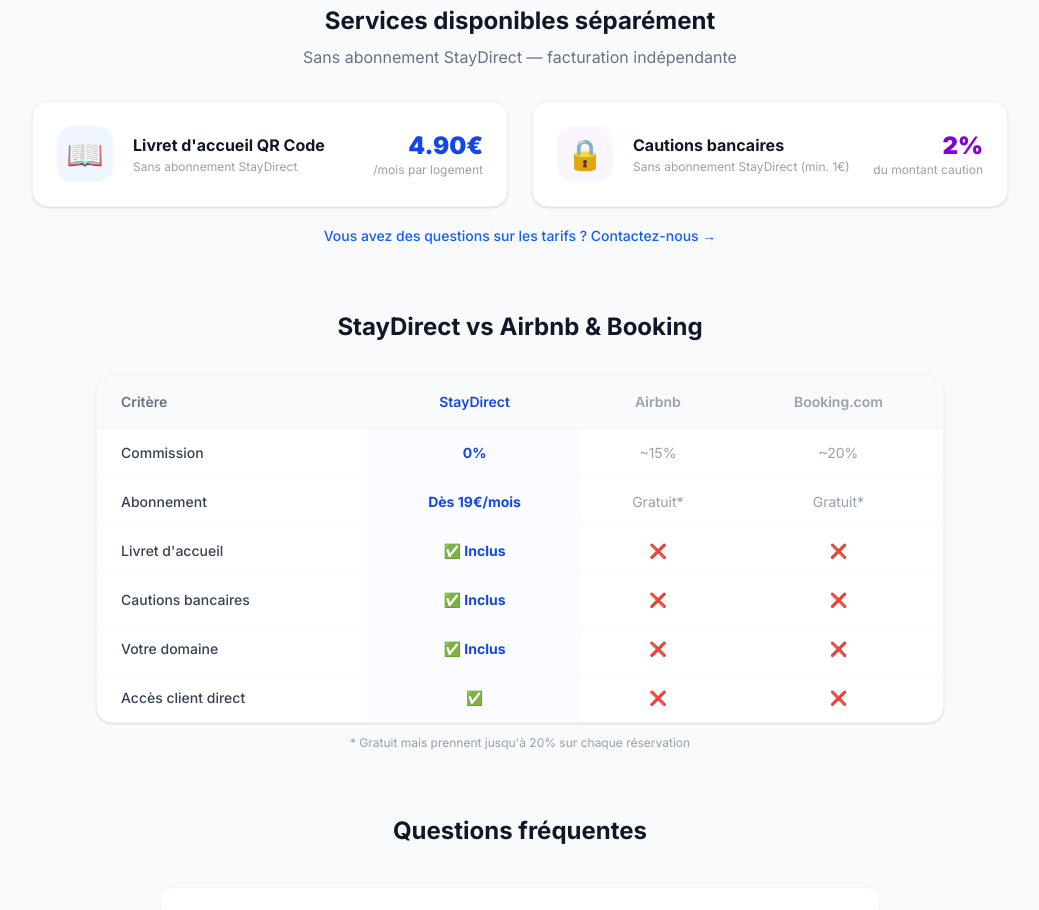
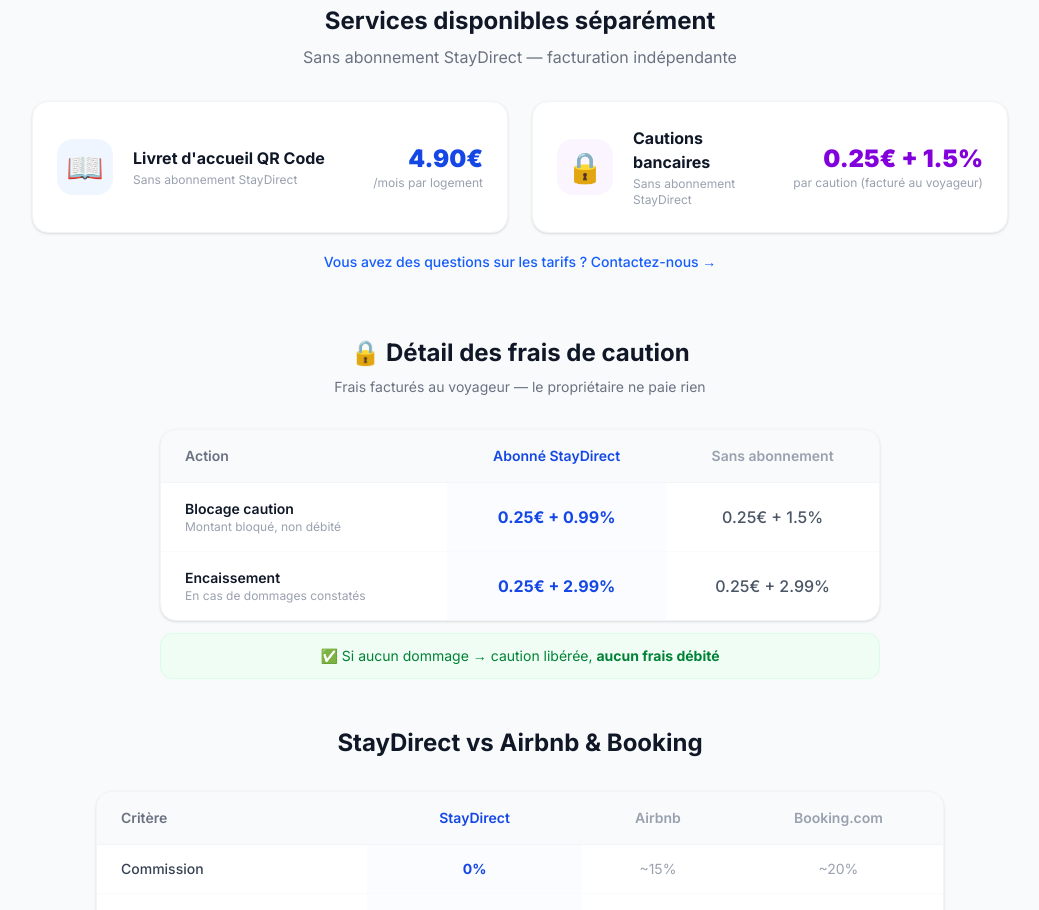
Before and after one commit to bnka36/staydirect, a Next.js app: page /pricing in a window 1280 px wide. Shown: the part 1000-1910 px from the top of the page, without its empty margins (120-1159 px from the left). Built offline with nearby package versions, Linux system fonts and the light colour scheme.

Commit message:
feat: grille tarifaire cautions (0.99%/1.5% abonne/non-abonne, frais voyageur)

```diff
--- a/app/api/deposits/route.ts
+++ b/app/api/deposits/route.ts
@@ -7,6 +7,13 @@ import Stripe from 'stripe'
 import { Resend } from 'resend'
 
 const stripe = new Stripe(process.env.STRIPE_SECRET_KEY!)
+
+// Calcul des frais selon abonnement
+function calculateFee(amount: number, isSubscriber: boolean) {
+  const percent = isSubscriber ? 0.99 : 1.5
+  const fee = Math.round((0.25 + (amount * percent / 100)) * 100) / 100
+  return { fee, percent }
+}
 
 // GET — lister toutes les cautions du proprio
 export async function GET() {
@@ -33,23 +40,34 @@ export async function POST(req: Request) {
     return NextResponse.json({ error: 'Nom, email et montant requis' }, { status: 400 })
   }
 
-  // Créer le PaymentIntent Stripe en mode préautorisation (capture manuelle)
+  // Vérifier si l'utilisateur est abonné
+  const user = await prisma.user.findUnique({ where: { id: session.user.id } })
+  const isSubscriber = !!(user?.plan && user.plan !== 'starter')
+
+  // Calculer les frais voyageur
+  const { fee, percent } = calculateFee(amount, isSubscriber)
+  const totalAmount = Math.round((amount + fee) * 100) / 100
+
+  // Créer le PaymentIntent Stripe (préautorisation = capture manuelle)
+  // Le montant inclut les frais
   const paymentIntent = await stripe.paymentIntents.create({
-    amount: Math.round(amount * 100), // en centimes
+    amount: Math.round(totalAmount * 100),
     currency: 'eur',
-    capture_method: 'manual', // ← clé : bloque sans débiter
+    capture_method: 'manual',
     payment_method_types: ['card'],
     metadata: {
       userId: session.user.id,
       guestName,
       guestEmail,
+      depositAmount: amount,
+      feeAmount: fee,
       type: 'security_deposit',
     },
-    description: `Caution — ${guestName}`,
+    description: `Caution ${amount}€ + frais ${fee}€ — ${guestName}`,
     receipt_email: guestEmail,
   })
 
-  // Expiration dans 7 jours (limite Stripe pour les préautorisations)
+  // Expiration dans 7 jours
   const expiresAt = new Date()
   expiresAt.setDate(expiresAt.getDate() + 7)
 
@@ -61,6 +79,9 @@ export async function POST(req: Request) {
       guestEmail,
       guestPhone: guestPhone || null,
       amount,
+      feeAmount: fee,
+      feePercent: percent,
+      isSubscriber,
       checkIn: checkIn ? new Date(checkIn) : null,
       checkOut: checkOut ? new Date(checkOut) : null,
       note: note || null,
@@ -71,7 +92,7 @@ export async function POST(req: Request) {
     },
   })
 
-  // Envoyer email au voyageur
+  // Email au voyageur
   const appUrl = process.env.NEXT_PUBLIC_APP_URL || 'https://staydirect.fr'
   try {
     const resend = new Resend(process.env.RESEND_API_KEY)
@@ -90,18 +111,32 @@ export async function POST(req: Request) {
   <div style="padding:32px;">
     <p style="color:#475569;font-size:15px;line-height:1.6;margin:0 0 24px;">
       Votre hôte vous demande de pré-autoriser un dépôt de garantie avant votre arrivée.
-      <strong>Votre carte ne sera pas débitée</strong> — le montant est simplement bloqué et sera libéré après votre séjour.
+      <strong>Votre carte ne sera pas débitée</strong> sauf en cas de dommages constatés.
     </p>
-    <div style="background:#f8fafc;border-radius:16px;padding:20px;margin-bottom:24px;text-align:center;">
-      <div style="color:#94a3b8;font-size:12px;font-weight:600;text-transform:uppercase;margin-bottom:8px;">Montant bloqué</div>
-      <div style="font-size:48px;font-weight:900;color:#1e40af;">${amount}€</div>
-      <div style="color:#94a3b8;font-size:13px;margin-top:4px;">Libéré automatiquement après votre séjour</div>
+
+    <div style="background:#f8fafc;border-radius:16px;padding:20px;margin-bottom:16px;">
+      <table style="width:100%;border-collapse:collapse;">
+        <tr>
+          <td style="color:#64748b;font-size:14px;padding:6px 0;">Dépôt de garantie</td>
+          <td style="color:#0f172a;font-size:14px;font-weight:700;text-align:right;">${amount}€</td>
+        </tr>
+        <tr>
+          <td style="color:#64748b;font-size:14px;padding:6px 0;">Frais de service (${percent}% + 0.25€)</td>
+          <td style="color:#0f172a;font-size:14px;font-weight:700;text-align:right;">${fee}€</td>
+        </tr>
+        <tr style="border-top:2px solid #e2e8f0;">
+          <td style="color:#0f172a;font-size:16px;font-weight:800;padding:10px 0 0;">Total bloqué</td>
+          <td style="color:#1e40af;font-size:20px;font-weight:900;text-align:right;padding-top:10px;">${totalAmount}€</td>
+        </tr>
+      </table>
     </div>
+
     <div style="background:#fefce8;border:1px solid #fde68a;border-radius:12px;padding:16px;margin-bottom:24px;">
       <p style="color:#92400e;font-size:13px;margin:0;">
-        ⚠️ <strong>Important :</strong> Cette autorisation expire dans 7 jours. Merci de la valider avant votre check-in.
+        ⚠️ <strong>Important :</strong> Aucun débit immédiat. Le montant est libéré après votre séjour si aucun dommage n'est constaté. Cette autorisation expire dans 7 jours.
       </p>
     </div>
+
     <div style="text-align:center;">
       <a href="${appUrl}/caution/${deposit.id}"
          style="background:#2563eb;color:white;font-size:16px;font-weight:700;padding:16px 48px;border-radius:14px;text-decoration:none;display:inline-block;">
@@ -110,7 +145,7 @@ export async function POST(req: Request) {
     </div>
   </div>
   <div style="background:#f8fafc;padding:16px 32px;text-align:center;border-top:1px solid #f1f5f9;">
-    <p style="color:#cbd5e1;font-size:12px;margin:0;"><strong style="color:#94a3b8;">StayDirect</strong> · Paiements sécurisés</p>
+    <p style="color:#cbd5e1;font-size:12px;margin:0;"><strong style="color:#94a3b8;">StayDirect</strong> · Paiements sécurisés par Stripe</p>
   </div>
 </div>
 </body></html>`,
@@ -119,5 +154,5 @@ export async function POST(req: Request) {
     console.error('Email deposit error:', e)
   }
 
-  return NextResponse.json({ id: deposit.id, url: `${process.env.NEXT_PUBLIC_APP_URL}/caution/${deposit.id}` })
+  return NextResponse.json({ id: deposit.id, url: `${appUrl}/caution/${deposit.id}`, fee, totalAmount })
 }
--- a/app/caution/[id]/CautionPayment.tsx
+++ b/app/caution/[id]/CautionPayment.tsx
@@ -6,6 +6,8 @@ import { Elements, CardElement, useStripe, useElements } from '@stripe/react-str
 interface Props {
   depositId: string
   amount: number
+  feeAmount: number
+  feePercent: number
   guestName: string
   ownerName: string
   propertyName?: string | null
@@ -114,18 +116,35 @@ function PaymentForm({ depositId, amount, clientSecret }: { depositId: string; a
   )
 }
 
-export default function CautionPayment({ depositId, amount, guestName, ownerName, propertyName, checkIn, checkOut, clientSecret, stripePublicKey }: Props) {
+export default function CautionPayment({ depositId, amount, feeAmount, feePercent, guestName, ownerName, propertyName, checkIn, checkOut, clientSecret, stripePublicKey }: Props) {
   const stripePromise = loadStripe(stripePublicKey)
   const fmt = (d: string) => new Date(d).toLocaleDateString('fr-FR', { day: 'numeric', month: 'long', year: 'numeric' })
+  const totalAmount = Math.round((amount + feeAmount) * 100) / 100
 
   return (
     <div className="bg-white rounded-3xl shadow-sm border border-gray-100 overflow-hidden">
       {/* Info caution */}
       <div className="bg-gradient-to-br from-blue-600 to-blue-700 p-6 text-white">
-        <div className="text-center">
-          <div className="text-5xl font-black mb-1">{amount}€</div>
-          <div className="text-blue-200 text-sm">Dépôt de garantie</div>
+        <div className="text-center mb-4">
+          <div className="text-5xl font-black mb-1">{totalAmount}€</div>
+          <div className="text-blue-200 text-sm">Total à pré-autoriser</div>
         </div>
+        {feeAmount > 0 && (
+          <div className="bg-white/10 rounded-xl p-3 text-sm space-y-1.5 mb-2">
+            <div className="flex justify-between">
+              <span className="text-blue-200">Dépôt de garantie</span>
+              <span className="font-bold">{amount}€</span>
+            </div>
+            <div className="flex justify-between">
+              <span className="text-blue-200">Frais de service ({feePercent}% + 0.25€)</span>
+              <span className="font-bold">{feeAmount}€</span>
+            </div>
+            <div className="flex justify-between border-t border-white/20 pt-1.5">
+              <span className="font-bold">Total bloqué</span>
+              <span className="font-black">{totalAmount}€</span>
+            </div>
+          </div>
+        )}
         <div className="mt-5 space-y-2">
           {propertyName && (
             <div className="flex items-center gap-2 text-sm">
--- a/app/caution/[id]/page.tsx
+++ b/app/caution/[id]/page.tsx
@@ -51,6 +51,8 @@ export default async function CautionPage({ params }: { params: Promise<{ id: st
           <CautionPayment
             depositId={deposit.id}
             amount={deposit.amount}
+            feeAmount={deposit.feeAmount || 0}
+            feePercent={deposit.feePercent || 0}
             guestName={deposit.guestName}
             ownerName={deposit.user.name || 'Votre hôte'}
             propertyName={deposit.property?.name}
--- a/app/pricing/page.tsx
+++ b/app/pricing/page.tsx
@@ -75,9 +75,9 @@ const addons = [
   {
     icon: '🔒',
     name: 'Cautions bancaires',
-    price: '2%',
-    unit: 'du montant caution',
-    desc: 'Sans abonnement StayDirect (min. 1€)',
+    price: '0.25€ + 1.5%',
+    unit: 'par caution (facturé au voyageur)',
+    desc: 'Sans abonnement StayDirect',
     color: 'purple',
   },
 ]
@@ -204,6 +204,44 @@ export default function PricingPage() {
         </div>
       </div>
 
+      {/* Détail frais cautions */}
+      <div className="max-w-3xl mx-auto px-6 pb-12">
+        <h2 className="text-2xl font-bold text-gray-900 text-center mb-2">🔒 Détail des frais de caution</h2>
+        <p className="text-center text-gray-500 text-sm mb-8">Frais facturés au voyageur — le propriétaire ne paie rien</p>
+        <div className="bg-white rounded-2xl border border-gray-100 overflow-hidden shadow-sm">
+          <table className="w-full">
+            <thead>
+              <tr className="bg-gray-50 border-b border-gray-100">
+                <th className="text-left px-6 py-4 text-sm font-semibold text-gray-500">Action</th>
+                <th className="text-center px-6 py-4 text-sm font-semibold text-blue-700">Abonné StayDirect</th>
+                <th className="text-center px-6 py-4 text-sm font-semibold text-gray-400">Sans abonnement</th>
+              </tr>
+            </thead>
+            <tbody>
+              <tr className="border-b border-gray-50">
+                <td className="px-6 py-4">
+                  <div className="font-semibold text-gray-900 text-sm">Blocage caution</div>
+                  <div className="text-xs text-gray-400">Montant bloqué, non débité</div>
+                </td>
+                <td className="px-6 py-4 text-center font-bold text-blue-700 bg-blue-50/30">0.25€ + 0.99%</td>
+                <td className="px-6 py-4 text-center text-gray-600 font-medium">0.25€ + 1.5%</td>
+              </tr>
+              <tr>
+                <td className="px-6 py-4">
+                  <div className="font-semibold text-gray-900 text-sm">Encaissement</div>
+                  <div className="text-xs text-gray-400">En cas de dommages constatés</div>
+                </td>
+                <td className="px-6 py-4 text-center font-bold text-blue-700 bg-blue-50/30">0.25€ + 2.99%</td>
+                <td className="px-6 py-4 text-center text-gray-600 font-medium">0.25€ + 2.99%</td>
+              </tr>
+            </tbody>
+          </table>
+        </div>
+        <div className="mt-3 bg-green-50 border border-green-100 rounded-xl px-4 py-3 text-sm text-green-700 text-center">
+          ✅ Si aucun dommage → caution libérée, <strong>aucun frais débité</strong>
+        </div>
+      </div>
+
       {/* Comparaison */}
       <div className="max-w-4xl mx-auto px-6 pb-16">
         <h2 className="text-2xl font-bold text-gray-900 text-center mb-8">StayDirect vs Airbnb & Booking</h2>
```
Also changed, not shown: 1 other file (tests, documents, lock files or other folders).
